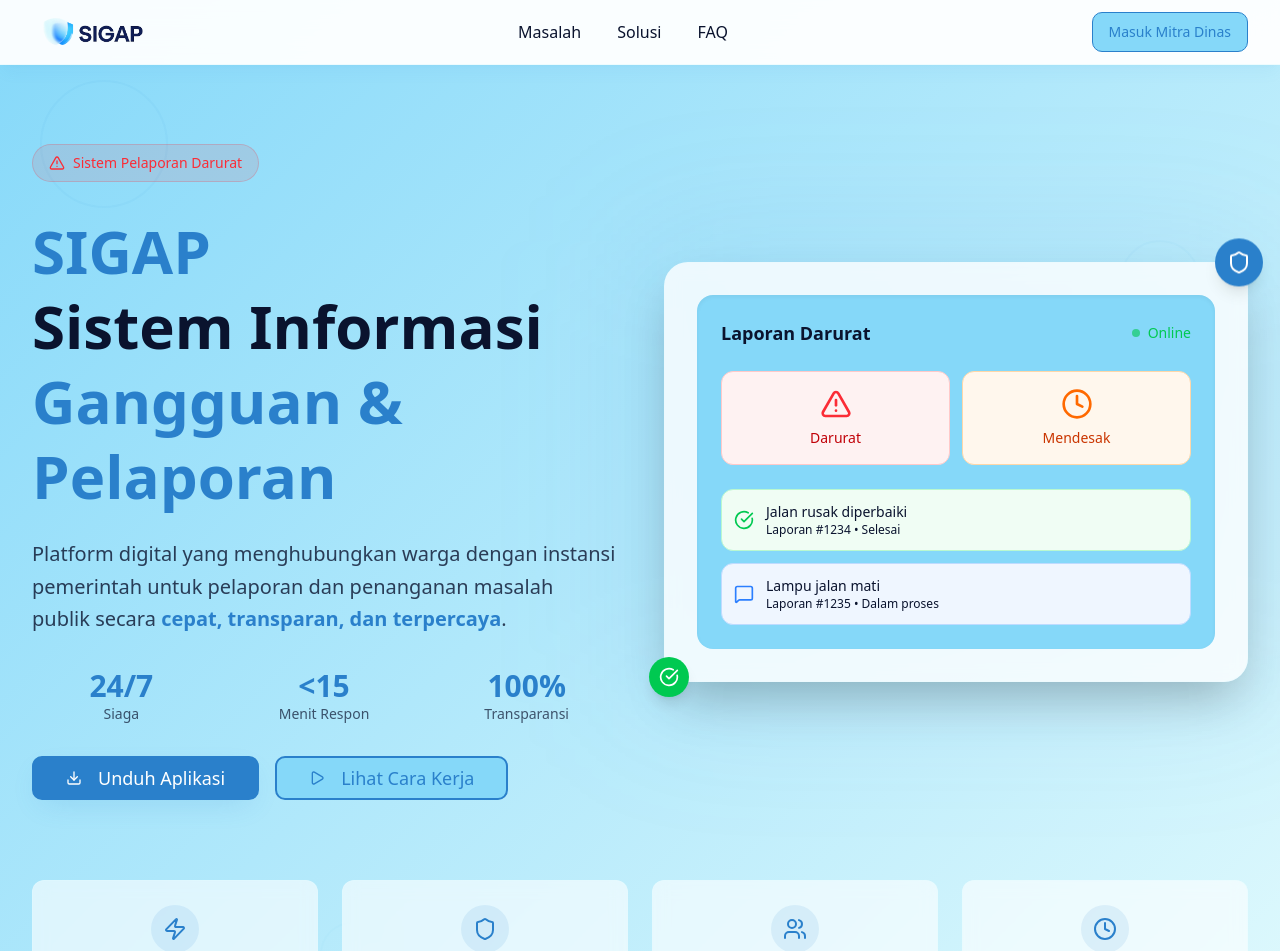
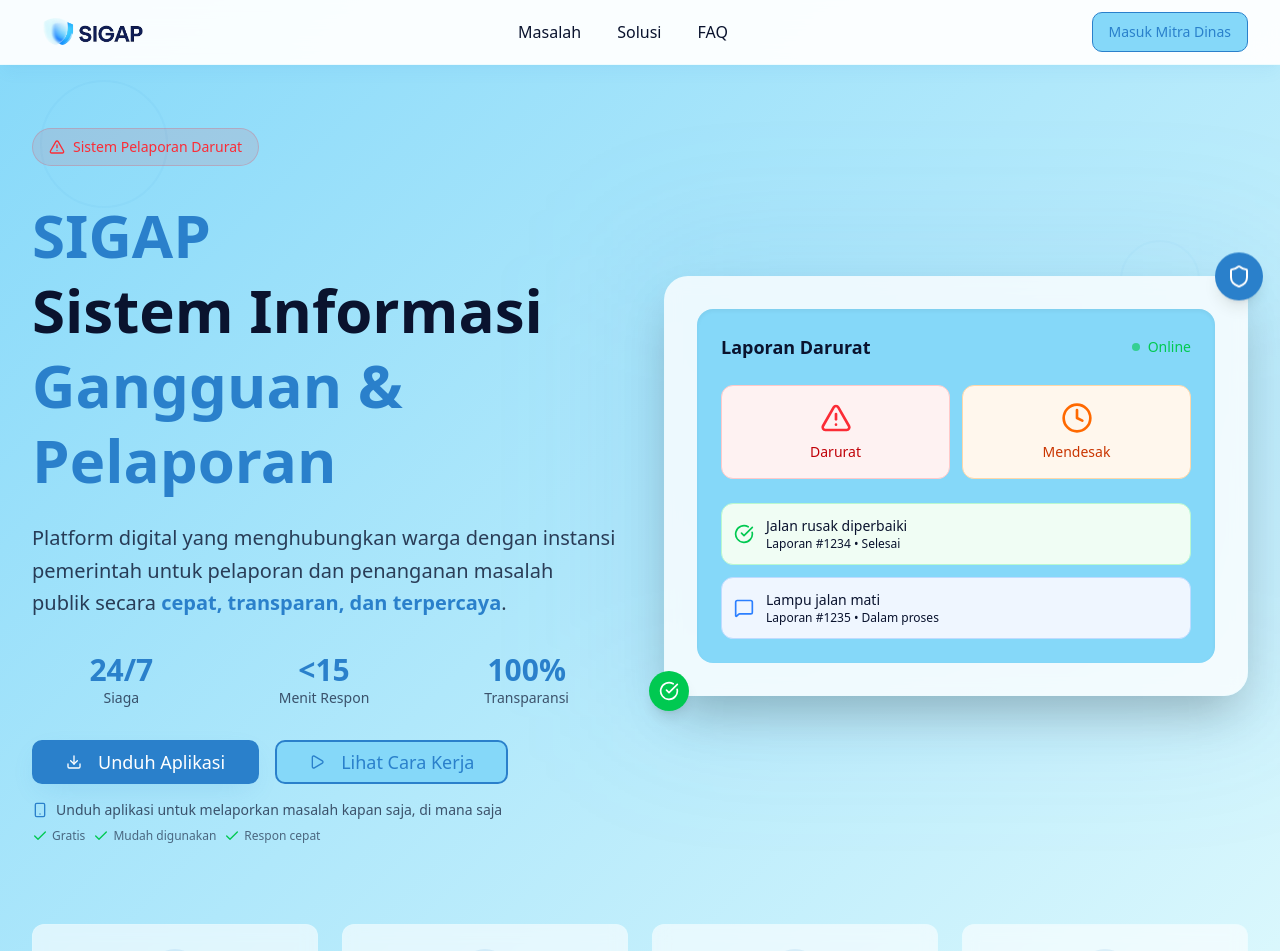
Before and after one commit to dachill19/sigap-web, a Next.js app: page / in a window 1280 px wide. Shown: the top 951 px of the page. Built offline with nearby package versions, Linux system fonts and the light colour scheme.

Commit message:
add action description

```diff
--- a/src/components/HeroSection.tsx
+++ b/src/components/HeroSection.tsx
@@ -11,6 +11,8 @@ import {
     Clock,
     CheckCircle,
     MessageSquare,
+    Check,
+    Smartphone,
 } from "lucide-react";
 import { useCallback } from "react";
 
@@ -23,7 +25,7 @@ const HeroSection = () => {
     };
 
     return (
-        <section className="relative min-h-screen bg-gradient-hero flex items-center pt-16 overflow-hidden">
+        <section className="relative min-h-screen bg-gradient-hero flex items-center pt-12 overflow-hidden">
             {/* Background Pattern */}
             <div className="absolute inset-0 opacity-5">
                 <div className="absolute top-20 left-10 w-32 h-32 border-2 border-primary rounded-full"></div>
@@ -95,6 +97,7 @@ const HeroSection = () => {
                         </div>
 
                         {/* Action Buttons */}
+                        <div className="space-y-4">
                             <div className="flex flex-col sm:flex-row gap-4">
                                 <Button
                                     size="lg"
@@ -108,11 +111,39 @@ const HeroSection = () => {
                                     size="lg"
                                     variant="outline"
                                     className="border-2 border-primary text-primary hover:bg-primary hover:text-primary-foreground text-lg px-8 py-4 hover:scale-105 transition-all duration-300"
-                                onClick={() => scrollToSection("how-it-works")}
+                                    onClick={() =>
+                                        scrollToSection("how-it-works")
+                                    }
                                 >
                                     <Play className="mr-2 h-6 w-6" />
                                     Lihat Cara Kerja
                                 </Button>
+                            </div>
+
+                            {/* Action Description */}
+                            <div className="space-y-2 text-center sm:text-left">
+                                <div className="flex items-center justify-center sm:justify-start gap-2 text-foreground/70 text-sm">
+                                    <Smartphone className="h-4 w-4 text-primary" />
+                                    <span className="font-medium">
+                                        Unduh aplikasi untuk melaporkan masalah
+                                        kapan saja, di mana saja
+                                    </span>
+                                </div>
+                                <div className="flex items-center justify-center sm:justify-start gap-2 text-foreground/60 text-xs">
+                                    <div className="flex items-center gap-1">
+                                        <Check className="h-4 w-4 text-green-500 font-bold" />
+                                        <span>Gratis</span>
+                                    </div>
+                                    <div className="flex items-center gap-1">
+                                        <Check className="h-4 w-4 text-green-500 font-bold" />
+                                        <span>Mudah digunakan</span>
+                                    </div>
+                                    <div className="flex items-center gap-1">
+                                        <Check className="h-4 w-4 text-green-500 font-bold" />
+                                        <span>Respon cepat</span>
+                                    </div>
+                                </div>
+                            </div>
                         </div>
                     </div>
 
```
Lines whose indentation alone changed are shown as unchanged.
